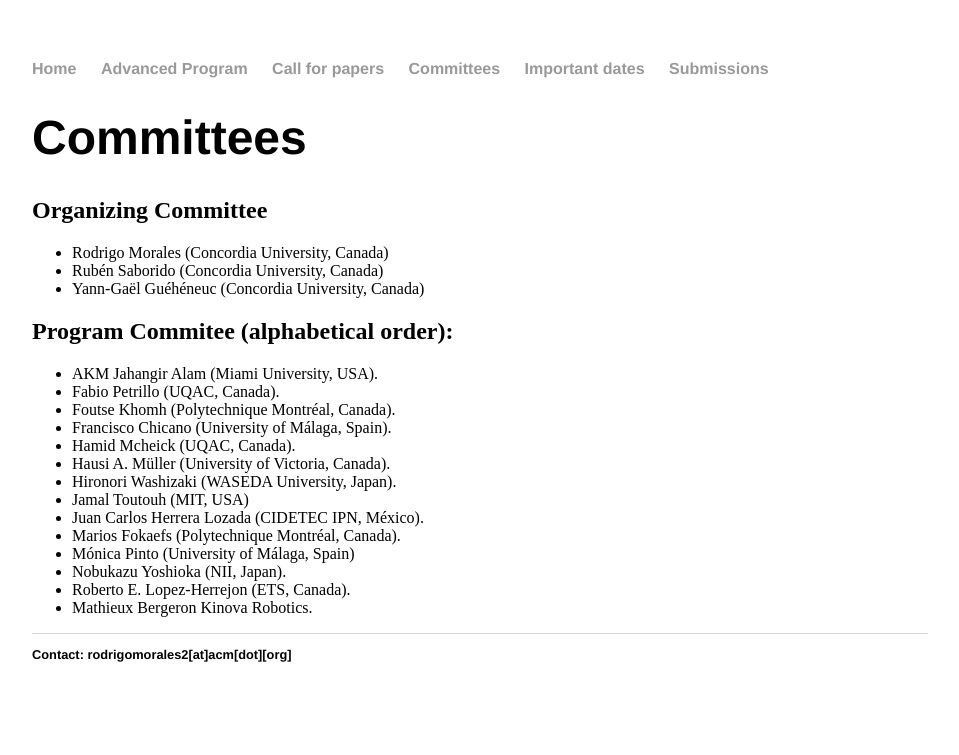
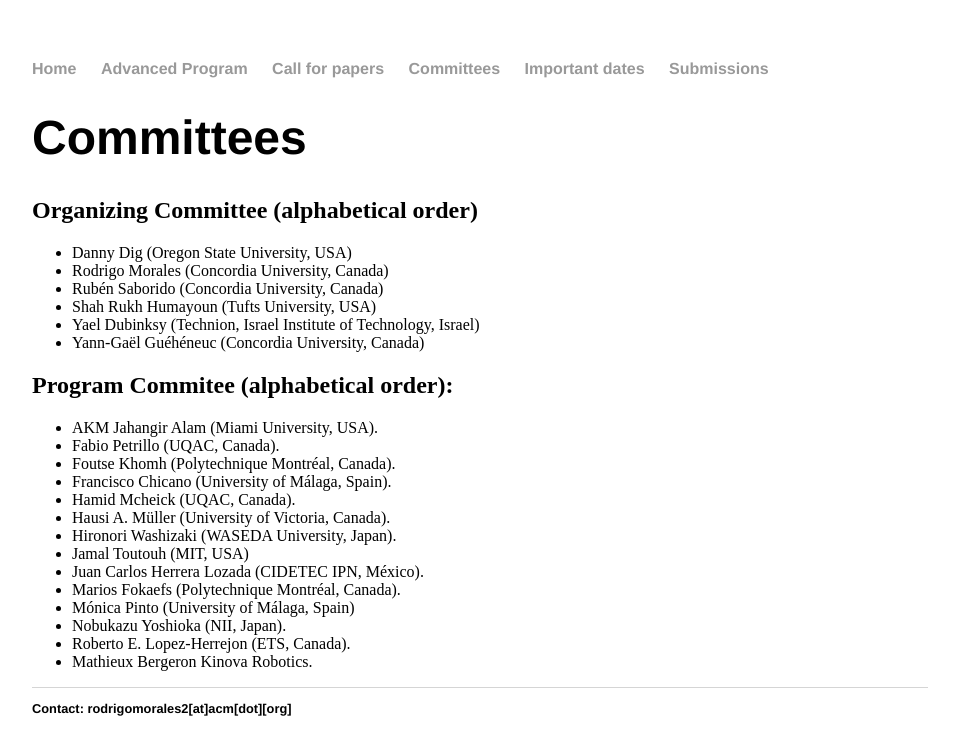
Before and after one commit to moar82/SERP4IoT, a Jekyll site: the page built from Committees/index.html, in a window 1280 px wide. Shown: the top 755 px of the page, without its empty margins (160-1119 px from the left). Built offline with Jekyll 4.4.1, drawn with Linux system fonts in a browser that asks for light colours.

Commit message:
Update index.html

```diff
--- a/Committees/index.html
+++ b/Committees/index.html
@@ -4,10 +4,13 @@
 ---
 
 <h1>Committees</h1>
-<h2>Organizing Committee</h2>
+<h2>Organizing Committee (alphabetical order)</h2>
 <ul>
-<li>Rodrigo Morales (Concordia University, Canada)</li>
-<li>Rubén Saborido (Concordia University, Canada)&nbsp;</li>
+    <li> Danny Dig (Oregon State University, USA) </li>
+<li>Rodrigo Morales (Concordia University, Canada) </li>
+<li>Rubén Saborido (Concordia University, Canada) </li>
+    <li> Shah Rukh Humayoun (Tufts University, USA) </li>
+    <li> Yael Dubinksy (Technion, Israel Institute of Technology, Israel) </li>
 <li>Yann-Ga&euml;l Gu&eacute;h&eacute;neuc (Concordia University, Canada)&nbsp;</li>
 </ul>
 <h2>Program Commitee (alphabetical order):</h2>
```
